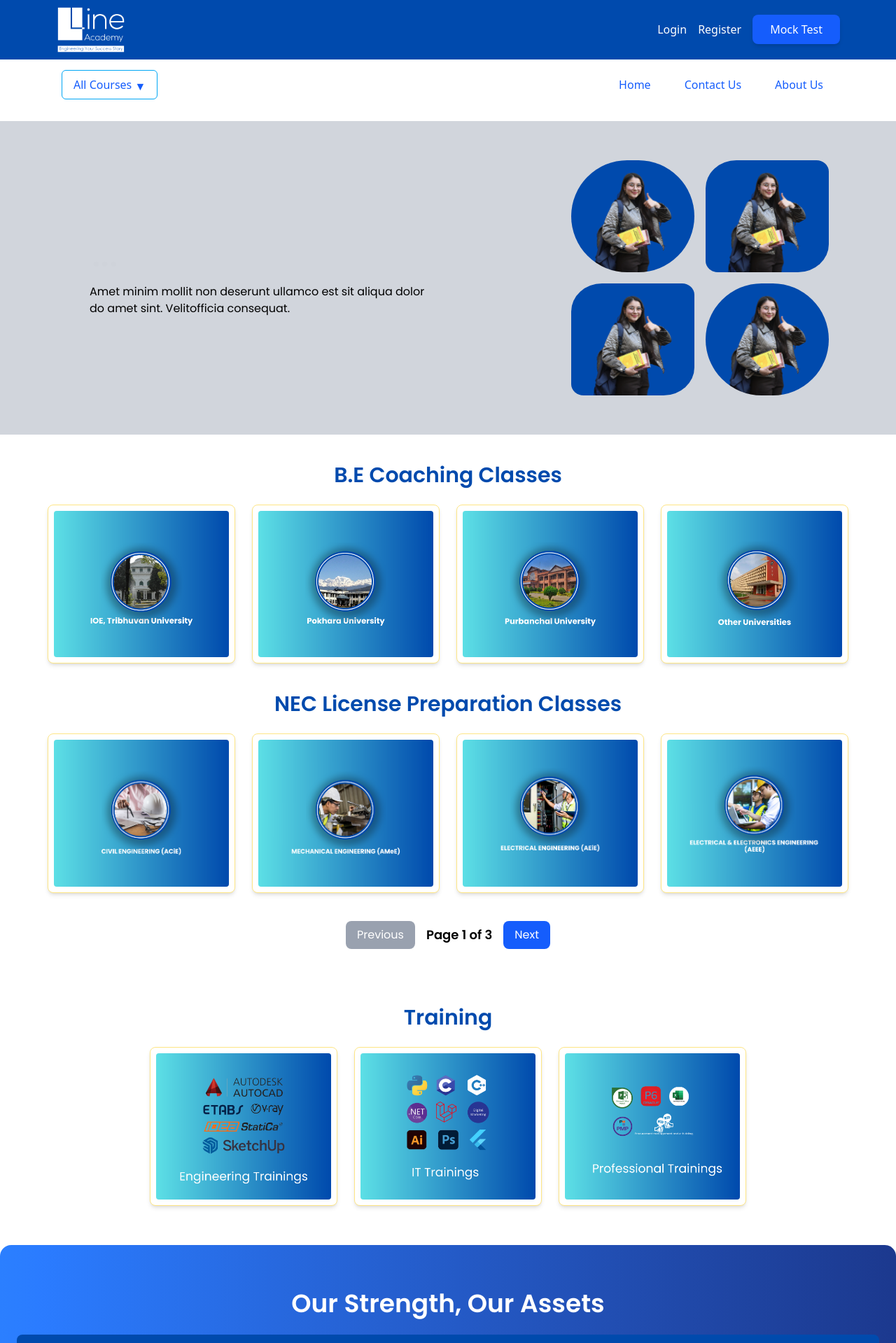
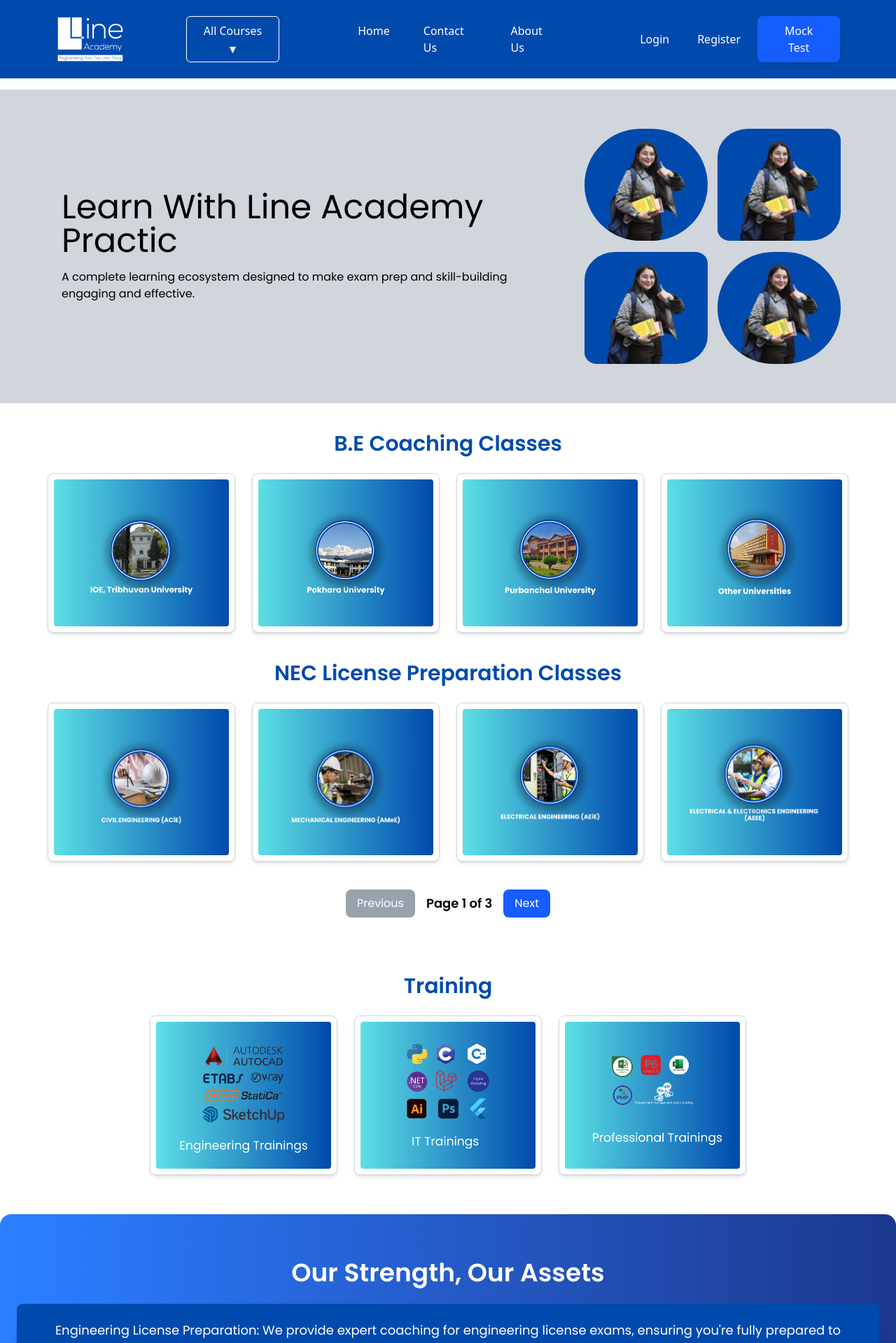
Before and after one commit to suman-190/line-academy, a Next.js app: page / in a window 1280 px wide. Shown: the top 1919 px of the page at 70% size. Built offline with nearby package versions, Linux system fonts and the light colour scheme.

Commit message:
Chnage in styleing

```diff
--- a/src/app/(auth)/login/page.tsx
+++ b/src/app/(auth)/login/page.tsx
@@ -24,7 +24,7 @@ export default function Login() {
   };
 
   return (
-    <div className="flex justify-center items-center min-h-screen bg-gradient-to-br from-blue-500 to-yellow-500  mt-4">
+    <div className="flex justify-center p-10 bg-gradient-to-br from-blue-500 to-white  mt-4">
       <div className="bg-white p-8 rounded-lg shadow-lg w-96">
         {/* Logo */}
         <div className="flex justify-center mb-4">
--- a/src/app/(auth)/register/page.tsx
+++ b/src/app/(auth)/register/page.tsx
@@ -41,7 +41,7 @@ export default function Register() {
   const password = watch("password");
 
   return (
-    <div className="flex justify-center items-center min-h-screen bg-gradient-to-br from-blue-500 to-yellow-500 mt-4">
+    <div className="flex justify-center pb-4   bg-gradient-to-br from-blue-500 to-white mt-4">
       <div className="bg-white p-8 rounded-lg shadow-lg w-96 mt-4">
         {/* Logo */}
         <div className="flex justify-center mb-4">
--- a/src/app/course-details/[id]/page.tsx
+++ b/src/app/course-details/[id]/page.tsx
@@ -522,7 +522,7 @@ export default function CivilEngineeringPage() {
   }
 
   return (
-    <div className="min-h-screen bg-blue-900 flex items-center justify-center p-6">
+    <div className=" bg-blue-900 flex  justify-center p-6">
       <div className="bg-white rounded-lg p-6 sm:p-10 w-full max-w-6xl grid grid-cols-1 md:grid-cols-2 gap-10">
         {/* Left Side: Course Details */}
         <div className="space-y-6 text-black">
--- a/src/components/hero.component.jsx
+++ b/src/components/hero.component.jsx
@@ -15,23 +15,24 @@ const imageVariants = (delay) => ({
 
 const Hero = () => {
   return (
-    <div className="bg-gray-300 h-11/12  sm:flex  justify-between items-center  mt-4 py-14 px-8 sm:px-24">
+    <div className="bg-gray-300 h-11/12  sm:flex  justify-center items-center gap-22  mt-4 py-14 px-8 sm:px-20">
       {/* Left Side - Heading and Text */}
-      <div className="p-4 sm:p-8 w-full sm:w-1/2">
-        <h1 className="font-bold text-xl  sm:text-5xl ">
+      <div className="p-4 sm:p-2 w-full sm:w-2xl">
+        <h1 className= " font-medium text-xl  sm:text-5xl ">
+          <p>Learn With Line Academy</p>
         <Typewriter
-            words={['Line Acdemy','Engineering Your success','Build Your Future',"Success With Us!" ]}
-            loop={10}
+            words={['Affordable','Intutive',"Practical" ]}
+            loop={50}
             cursor
             cursorStyle='...'
-            typeSpeed={70}
+            typeSpeed={80}
             deleteSpeed={50}
             delaySpeed={1000}
 
           />
         </h1>
         <p className="mt-4">
-          Amet minim mollit non deserunt ullamco est sit aliqua dolor do amet sint. Velitofficia consequat.
+        A complete learning ecosystem designed to make exam prep and skill-building engaging and effective.
         </p>
       </div>
 
--- a/src/components/main.component.jsx
+++ b/src/components/main.component.jsx
@@ -92,9 +92,9 @@ const Main = () => {
             key={index}
             initial={{ opacity: 0, scale: 0.8 }}
             animate={{ opacity: 1, scale: 1 }}
-            transition={{ duration: 0, delay: index * 0.2 }}
+            transition={{ duration: 0, delay:  0.2 }}
             whileHover={{ scale: 1.1 }}
-            className="bg-white rounded-lg overflow-hidden shadow-md cursor-pointer transition duration-300 hover:shadow-[0px_4px_15px_rgba(255,215,0,0.6)] border-amber-200 p-2 border"
+            className="bg-white rounded-lg overflow-hidden shadow-md cursor-pointer transition duration-300 hover:shadow-blue-300 border-gray-300 p-2 border"
           >
             <Image src={image} alt={`BE${index + 1}`} height={250} width={250} className="rounded" />
           </motion.div>
@@ -114,12 +114,12 @@ const Main = () => {
       <div className="flex flex-wrap justify-center gap-6">
         {selectedImages.map((image, index) => (
           <motion.div
-            key={index}
-            initial={{ opacity: 0, x: index % 2 === 0 ? -50 : 50, scale: 0.8 }}
-            animate={{ opacity: 1, x: 0, scale: 1 }}
-            transition={{ duration: 0.3, delay: index * 0.1 }}
-            whileHover={{ scale: 1.1, rotate: 2 }}
-            className="bg-white rounded-lg overflow-hidden shadow-md cursor-pointer transition duration-300 hover:shadow-[0px_4px_15px_rgba(255,215,0,0.6)] border-amber-200 p-2 border"
+          key={index}
+          initial={{ opacity: 0, scale: 0.8 }}
+          animate={{ opacity: 1, scale: 1 }}
+          transition={{ duration: 0, delay: index * 0.2 }}
+          whileHover={{ scale: 1.1 }}
+          className="bg-white rounded-lg overflow-hidden shadow-md cursor-pointer transition duration-300 hover:shadow-blue-300 border-gray-300 p-2 border"
           >
             <Image src={image} alt={`NEC Image ${startIndex + index + 1}`} height={250} width={250} className="rounded" />
           </motion.div>
@@ -160,22 +160,12 @@ const Main = () => {
       <div className="flex flex-wrap justify-center gap-6">
         {trainingImages.map((image, index) => (
           <motion.div
-            key={index}
-            initial={{
-              opacity: 0, // Make the image invisible initially
-              scale: 0,  // Start the image from 0 scale
-            }}
-            animate={isInView ? { opacity: 1, scale: 1 } : {}} // Fade in and scale to normal
-            transition={{
-              duration: 0.2, // Duration of the expand effect
-              delay: index * 0.1, // Delay for each image for staggered effect
-              ease: "easeOut",
-            }}
-            whileHover={{
-              scale: 1.2, // Expand image on hover
-              transition: { duration: 0.3, ease: "easeOut" },
-            }}
-            className="bg-white rounded-lg overflow-hidden shadow-md cursor-pointer transition duration-300 hover:shadow-[0px_4px_20px_rgba(255,215,0,0.7)] border-amber-200 p-2 border"
+          key={index}
+          initial={{ opacity: 0, scale: 0.8 }}
+          animate={{ opacity: 1, scale: 1 }}
+          transition={{ duration: 0, delay: index * 0.2 }}
+          whileHover={{ scale: 1.1 }}
+          className="bg-white rounded-lg overflow-hidden shadow-md cursor-pointer transition duration-300 hover:shadow-blue-300 border-gray-300 p-2 border"
           >
             <Image src={image} alt={`BE${index + 1}`} height={250} width={250} className="rounded" />
           </motion.div>
@@ -200,7 +190,7 @@ const Main = () => {
           animate={{ opacity: 1 }}
           transition={{ delay: 0.6, duration: 0.6 }}
         >
-          <p className="text-lg text-center text-amber-400">{textArray[textIndex]}</p>
+          <p className="text-lg text-center text-white">{textArray[textIndex]}</p>
           {/* <Image src={Strimage } height={300} width={800} alt="image" className="relative sm:left-40"/> */}
         </motion.div>
       </div>
--- a/src/components/nav.component.tsx
+++ b/src/components/nav.component.tsx
@@ -19,9 +19,9 @@ const Nav = () => {
         { "id": "computer-engineering", "name": "Computer Engineering" },
         { "id": "civil-engineering", "name": "Civil Engineering" },
         { "id": "mechanical-engineering", "name": "Mechanical Engineering" },
-        { "id": "electrical-electronics-engineering", "name": "Electrical and Electronics Engineering" },
+        { "id": "electrical-electronics-engineering", "name": "Electrical and Electronics Engg..." },
         {"id":"architectural-engineering","name":"Architectural Engineering"},
-        {"id":"electronics-communication-engineering","name":"Electronics and Communication Engineering"},
+        {"id":"electronics-communication-engineering","name":"Electronics and Communication Engg..."},
         {"id":"elctrical-engineering","name":"Electrical Engineering"},
 
         {"id":"information-technology-engineering","name":"Information Technology Engineering"},
@@ -99,7 +99,7 @@ const Nav = () => {
   return (
     <>
       <motion.div
-        className="bg-[#004aad] px-4 sm:px-20 py-2 min-h-16 w-full sm:flex items-center justify-between"
+        className="bg-[#004aad] px-4 sm:px-20 py-2 min-h-16 w-full sm:flex items-center justify-center "
         initial={{ opacity: 0, y: -20 }}
         animate={{ opacity: 1, y: 0 }}
         transition={{ duration: 0.6 }}
@@ -107,44 +107,7 @@ const Nav = () => {
       <Link href="/">
       <Image src={Logo} alt="Logo" width={100} height={100} />
       </Link>
-
-        <motion.ul
-          className="flex items-center text-white gap-4 cursor-pointer"
-          initial={{ opacity: 0 }}
-          animate={{ opacity: 1 }}
-          transition={{ duration: 0.6, delay: 0.4 }}
-        >
-          <motion.li
-            initial={{ opacity: 0 }}
-            animate={{ opacity: 1 }}
-            transition={{ duration: 0.6, delay: 0.6 }}
-          >
-            <Link href="/login">Login</Link>
-          </motion.li>
-          <motion.li
-            initial={{ opacity: 0 }}
-            animate={{ opacity: 1 }}
-            transition={{ duration: 0.6, delay: 0.8 }}
-          >
-            <Link href="/register">Register</Link>
-          </motion.li>
-          <motion.li
-            initial={{ opacity: 0 }}
-            animate={{ opacity: 1 }}
-            transition={{ duration: 0.6, delay: 1 }}
-          >
-            <motion.button
-              className="py-1 px-3 sm:py-2 sm:px-6 bg-blue-600 text-white border border-transparent rounded-lg shadow-md transition-all duration-300 ease-in-out hover:bg-white hover:text-blue-600 hover:border-white hover:shadow-lg active:scale-95 cursor-pointer"
-              initial={{ opacity: 0 }}
-              animate={{ opacity: 1 }}
-              transition={{ duration: 0.6, delay: 1.2 }}
-            >
-              Mock Test
-            </motion.button>
-          </motion.li>
-        </motion.ul>
-      </motion.div>
-      <div className="flex items-center justify-between px-4 sm:px-22 pb-4">
+      <div className="flex items-center gap-24 justify-between px-4 sm:px-22 pb-4">
         <div
           className="relative inline-block top-2"
           onMouseLeave={() => {
@@ -154,7 +117,7 @@ const Nav = () => {
         >
           {/* Dropdown Button */}
           <button
-            className="px-4 py-2  border border-sky-500 text-blue-600 rounded-md "
+            className="px-4 py-2  border border-white text-white rounded-md "
             onMouseEnter={() => setOpenMenu(true)}
           >
             <span>All Courses</span> <span  className="relative top-0.5 ">▼</span>
@@ -191,7 +154,7 @@ const Nav = () => {
           <AnimatePresence>
             {selectedCategory && openSubMenu && openMenu && (
               <motion.div
-                className="absolute left-64 top-12 bg-white shadow-lg rounded-lg w-64 p-2 sm:left-64 sm:w-3xl sm:min-h-96 border border-blue-600 z-10"
+                className="absolute left-64 top-12 bg-white shadow-lg rounded w-64 p-2 sm:left-64 sm:w-fit sm:min-h-96 border border-blue-600 z-10"
                 initial={{ opacity: 0, x: -10 }}
                 animate={{ opacity: 1, x: 0 }}
                 exit={{ opacity: 0, x: -10 }}
@@ -209,7 +172,7 @@ const Nav = () => {
                   }
                   key={name}
                 >
-                <li className="p-2 rounded-2xl shadow hover:shadow-xl border border-transparent hover:border-gray-300 transition-all duration-300 cursor-pointer">
+                <li className="p-2 rounded shadow hover:shadow-xl border-2 border-transparent hover:border-gray-300 transition-all duration-300 cursor-pointer">
   {name}
 </li>
 
@@ -231,8 +194,8 @@ const Nav = () => {
             initial={{ opacity: 0, y: -20 }}
             animate={{ opacity: 1, y: 0 }}
             transition={{ duration: 0.5, delay: index * 0.1 }}
-            className="sm:px-4 sm:py-2 rounded-lg text-blue-600 bg-transparent transition-all duration-300 ease-in-out
-              hover:bg-blue-600 hover:text-white hover:shadow-lg"
+            className="sm:px-4 sm:py-2 rounded-lg text-white bg-transparent transition-all duration-300 ease-in-out
+              hover:bg-white hover:text-black hover:shadow-lg"
           >
             {name}
           </motion.li>
@@ -241,6 +204,48 @@ const Nav = () => {
       </ul>
     </div>
       </div>
+
+        <motion.ul
+          className="flex items-center gap-2 text-white  cursor-pointer"
+          initial={{ opacity: 0 }}
+          animate={{ opacity: 1 }}
+          transition={{ duration: 0.6, delay: 0.4 }}
+        >
+          <motion.li
+            initial={{ opacity: 0 }}
+            animate={{ opacity: 1 }}
+            transition={{ duration: 0.6, delay: 0.6 }}
+             className="sm:px-4 sm:py-2 rounded-lg text-white bg-transparent transition-all duration-300 ease-in-out
+              hover:bg-white hover:text-black hover:shadow-lg"
+          >
+            <Link href="/login">Login</Link>
+          </motion.li>
+          <motion.li
+            initial={{ opacity: 0 }}
+            animate={{ opacity: 1 }}
+            transition={{ duration: 0.6, delay: 0.8 }}
+             className="sm:px-4 sm:py-2 rounded-lg text-white bg-transparent transition-all duration-300 ease-in-out
+              hover:bg-white hover:text-black hover:shadow-lg"
+          >
+            <Link href="/register">Register</Link>
+          </motion.li>
+          <motion.li
+            initial={{ opacity: 0 }}
+            animate={{ opacity: 1 }}
+            transition={{ duration: 0.6, delay: 1 }}
+          >
+            <motion.button
+              className="py-1 px-3 sm:py-2 sm:px-6 bg-blue-600 text-white border border-transparent rounded-lg shadow-md transition-all duration-300 ease-in-out hover:bg-white hover:text-blue-600 hover:border-white hover:shadow-lg active:scale-95 cursor-pointer"
+              initial={{ opacity: 0 }}
+              animate={{ opacity: 1 }}
+              transition={{ duration: 0.6, delay: 1.2 }}
+            >
+              Mock Test
+            </motion.button>
+          </motion.li>
+        </motion.ul>
+      </motion.div>
+
     </>
   );
 };
```
